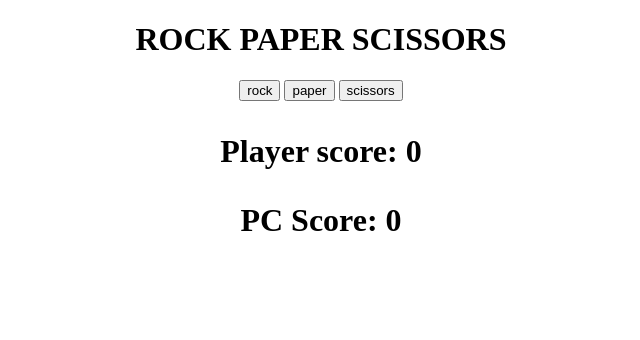
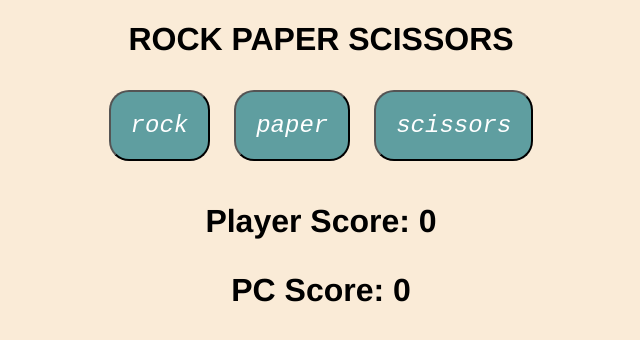
Before and after one commit to Fridgemann/rock-paper-scissors-JS, a plain HTML site: page index.html in a window 1280 px wide. Shown: the whole page, without its empty margins (319-959 px from the left). Drawn offline with Linux system fonts and the light colour scheme.

Commit message:
Bit of styling done to make it more lookable Properly displays the winner of the match at 5 rounds and disables the buttons
TODO: Will put a PS / Disclaimer p element to let the user know that
buttons have been disabled and they have to reload the page to play another game.

```diff
--- a/index.html
+++ b/index.html
@@ -7,7 +7,7 @@
     <link rel="stylesheet" href="style.css">
 </head>
 <body>
-    <h1>ROCK PAPER SCISSORS</h1>
+    <h1 id="title">ROCK PAPER SCISSORS</h1>
     <button id="rockBtn">rock</button>
     <button id="paperBtn">paper</button>
     <button id="scissorsBtn">scissors</button>
--- a/index.js
+++ b/index.js
@@ -12,7 +12,7 @@ const resultDisplay = document.createElement('p');
 
 
 
-humanScoreDisplay.textContent = `Player score: ${humanScore}`;
+humanScoreDisplay.textContent = `Player Score: ${humanScore}`;
 computerScoreDisplay.textContent = `PC Score: ${computerScore}`;
 
 
@@ -38,6 +38,11 @@ paperBtn.addEventListener('click', playRound);
 
 scissorsBtn.addEventListener('click', playRound);
 
+function disableButtons() {
+    rockBtn.disabled = true;
+    paperBtn.disabled = true;
+    scissorsBtn.disabled = true;
+}
 
 //Creating the function for round logic, two parameters which will be the human's and computer's moves
 function playRound() {
@@ -67,13 +72,14 @@ function playRound() {
     if (computerScore === 5 || humanScore === 5) {
         if (computerScore === 5) {
             resultDisplay.textContent = "Winner: PC";
+            disableButtons();
         }
         else {
             resultDisplay.textContent = "Winner: Player";
+            disableButtons();
         }
     }
 
 }
 
 // Need to disable functionality of buttons after either PC or Player reaches 5
-// Need a way to display the outcome of the match after either PC or Player reaches 5
--- a/style.css
+++ b/style.css
@@ -1,12 +1,31 @@
 body {
     text-align: center;
+    background-color: antiquewhite;
+}
+
+#title {
+    font-family: 'Franklin Gothic Medium', 'Arial Narrow', Arial, sans-serif;
 }
 
 #displays {
     font-size: 2em;
     font-weight: 900;
+    font-family: 'Franklin Gothic Medium', 'Arial Narrow', Arial, sans-serif;
 }
 
-.buttons {
-    size: 1.5em;
+button {
+    cursor: pointer;
+    font-size: 1.5em;
+    font-family: 'Courier New', Courier, monospace;
+    padding: 20px 20px;
+    margin: 10px;
+    font-style: italic;
+    border-radius: 20px;
+    background-color: cadetblue;
+    color: white;
+    transition: background-color 0.25s ease;
 }
+
+button:hover {
+    background-color: rgb(71, 101, 102);
+}
```
